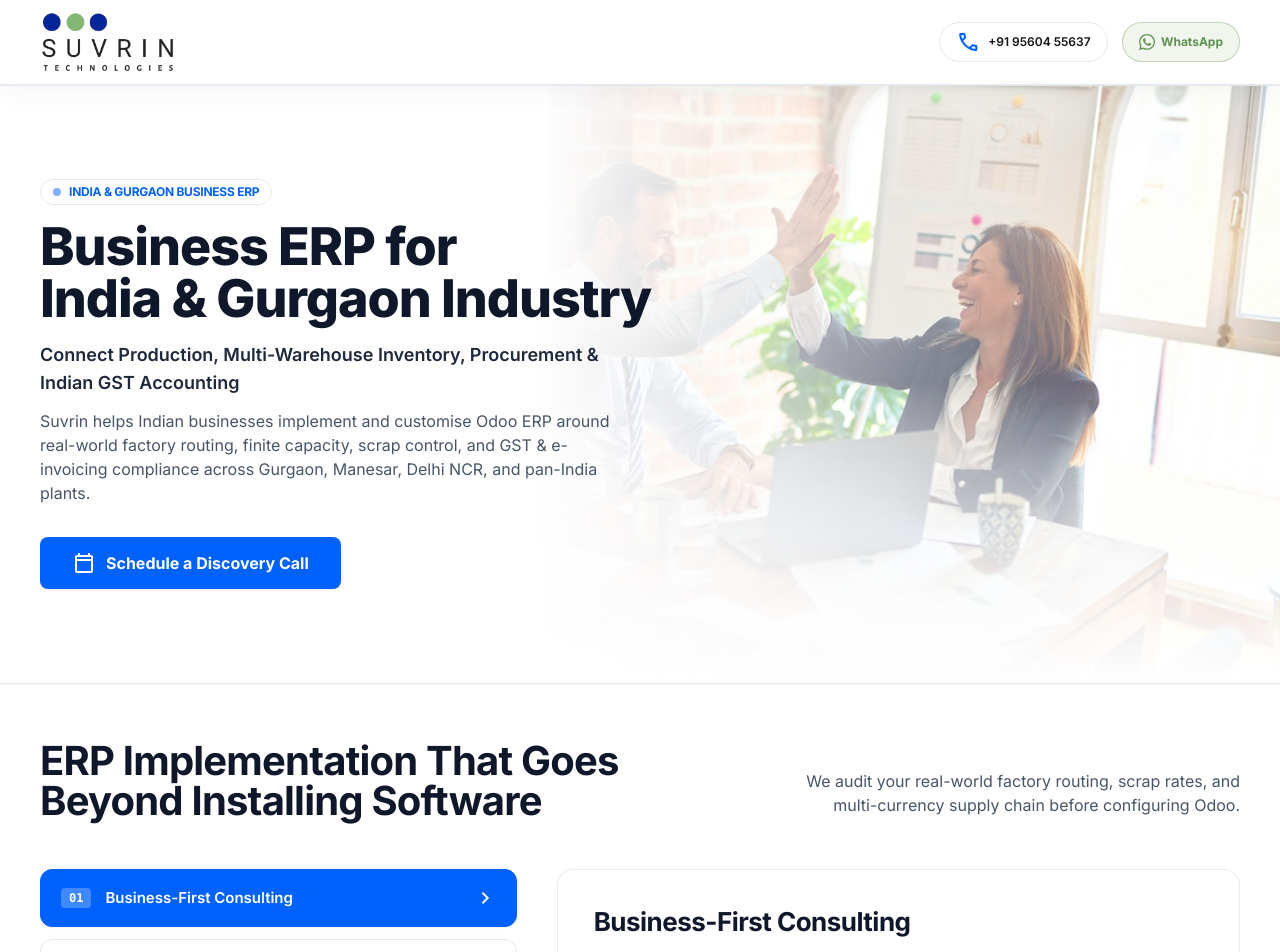
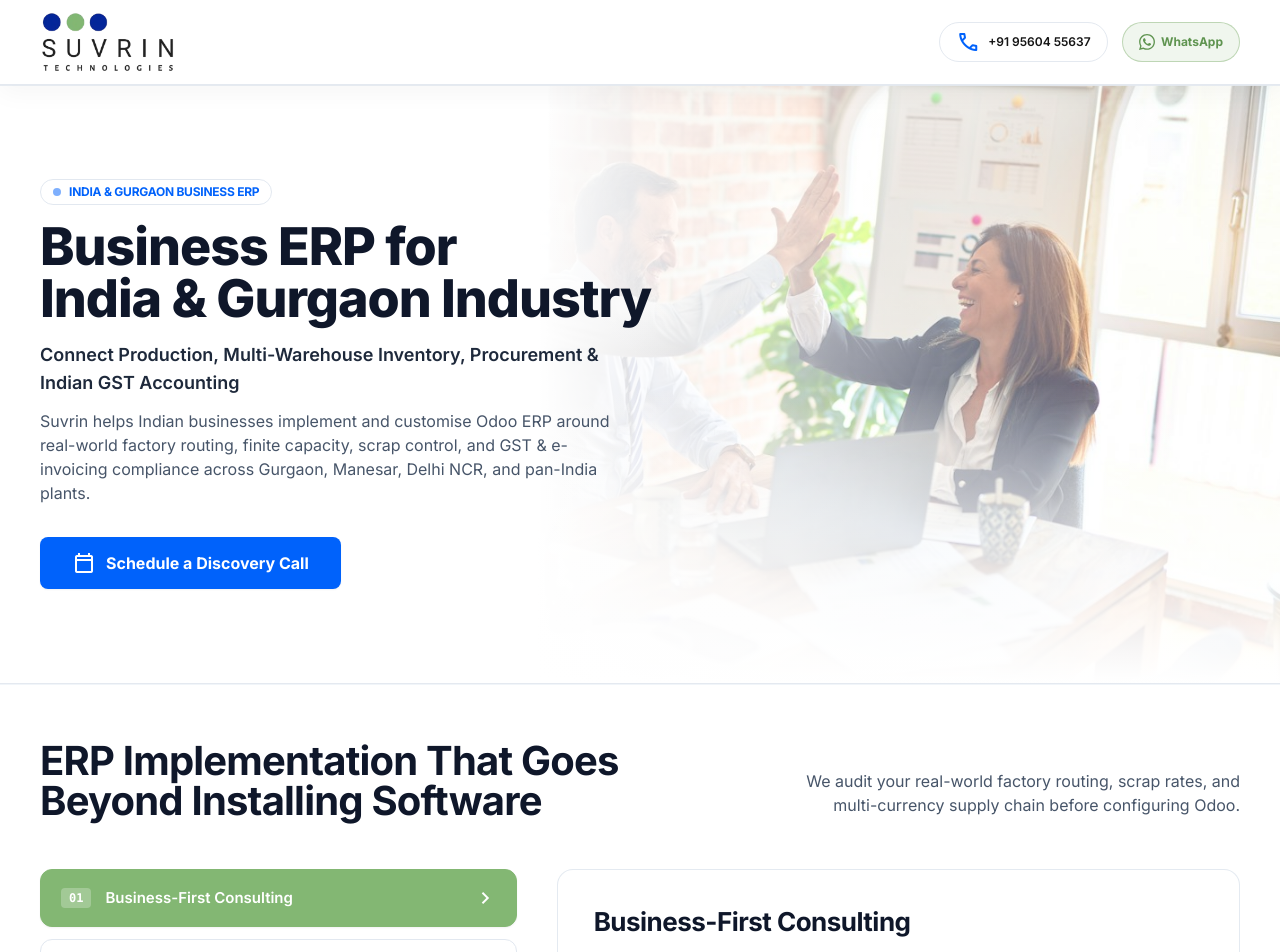
Before and after one commit to rahulpandat463/suvrin-ads, a Next.js app: page / in a window 1280 px wide. Shown: the top 952 px of the page. Built offline with nearby package versions, Linux system fonts and the light colour scheme.

Commit message:
fix: restore left advisory pillar active tab to green

```diff
--- a/components/AdvisoryPillars.tsx
+++ b/components/AdvisoryPillars.tsx
@@ -210,8 +210,8 @@ export default function AdvisoryPillars() {
                   type="button"
                   onClick={() => setActiveNum(item.num)}
                   className={`w-full px-4 sm:px-5 py-3.5 sm:py-4 rounded-xl text-left transition-all duration-150 cursor-pointer flex items-center justify-between gap-3 border group ${isActive
-                    ? "bg-[#0062fb] border-[#0062fb] text-white shadow-sm font-semibold"
-                    : "bg-white hover:bg-slate-50 border-slate-200 text-slate-800 font-medium hover:border-[#0062fb]/40"
+                    ? "bg-[#83B773] border-[#83B773] text-white shadow-sm font-semibold"
+                    : "bg-white hover:bg-slate-50 border-slate-200 text-slate-800 font-medium hover:border-[#83B773]/40"
                     }`}
                   aria-current={isActive ? "true" : undefined}
                 >
```
